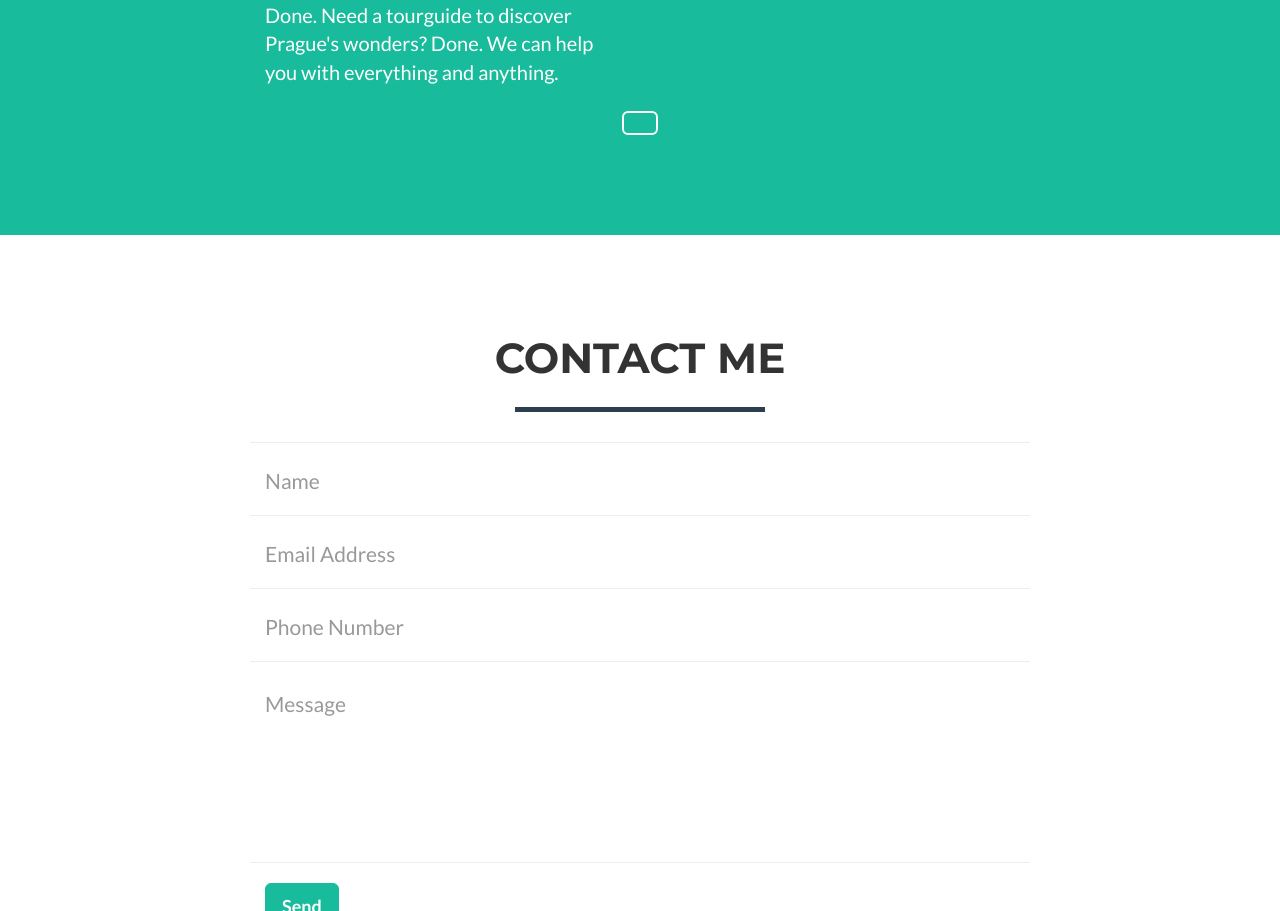
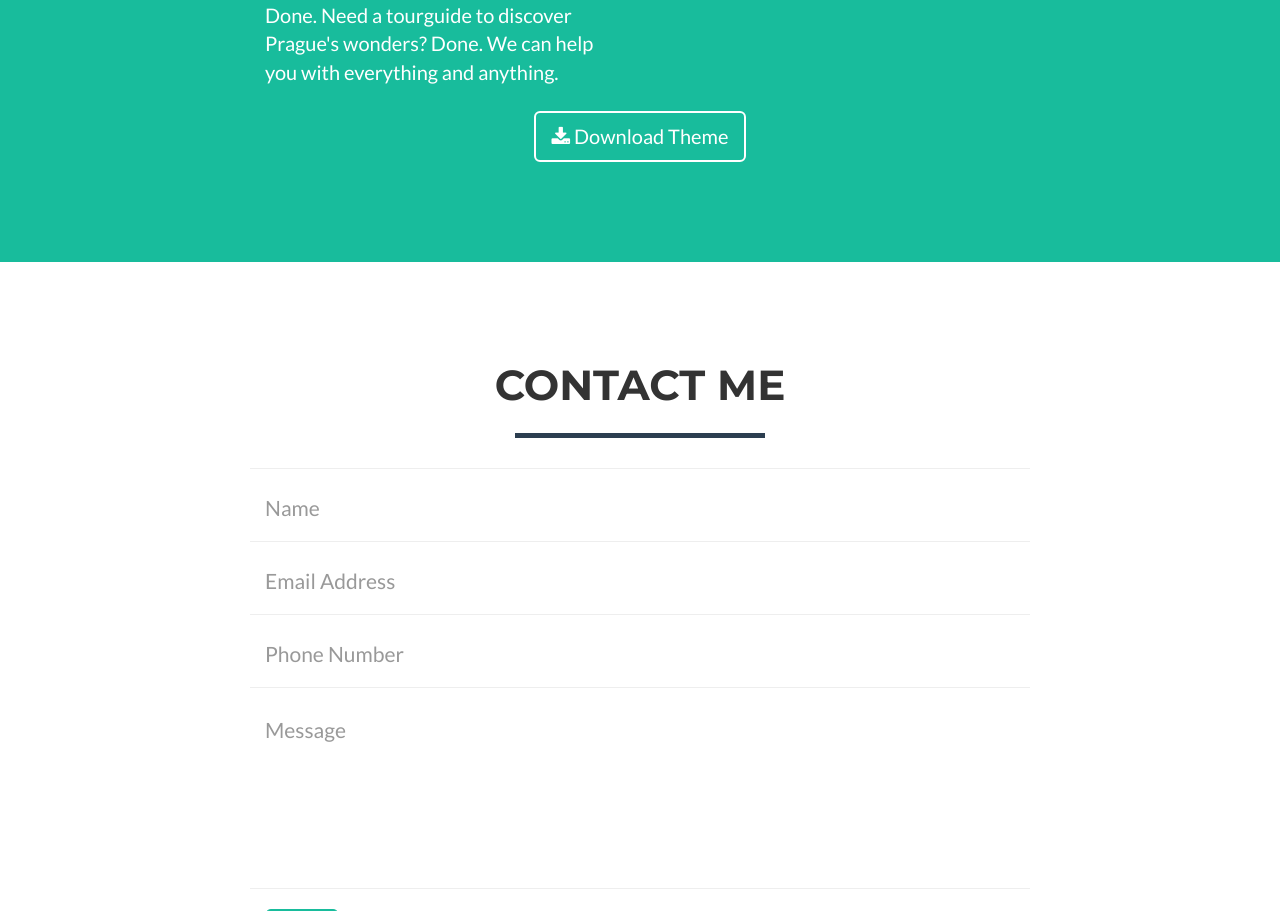
Before and after one commit to Es80494404/Es80494404.github.io, a website: page index.html in a window 1280 px wide. Shown: the part 2360-3271 px from the top of the page. Drawn offline with nearby package versions, Linux system fonts and the light colour scheme.

Commit message:
sixth commit

```diff
--- a/index.html
+++ b/index.html
@@ -174,7 +174,7 @@
                 </div>
                 <div class="col-lg-8 col-lg-offset-2 text-center">
                     <a href="#" class="btn btn-lg btn-outline">
-
+                        <i class="fa fa-download"></i> Download Theme
                     </a>
                 </div>
             </div>
```
